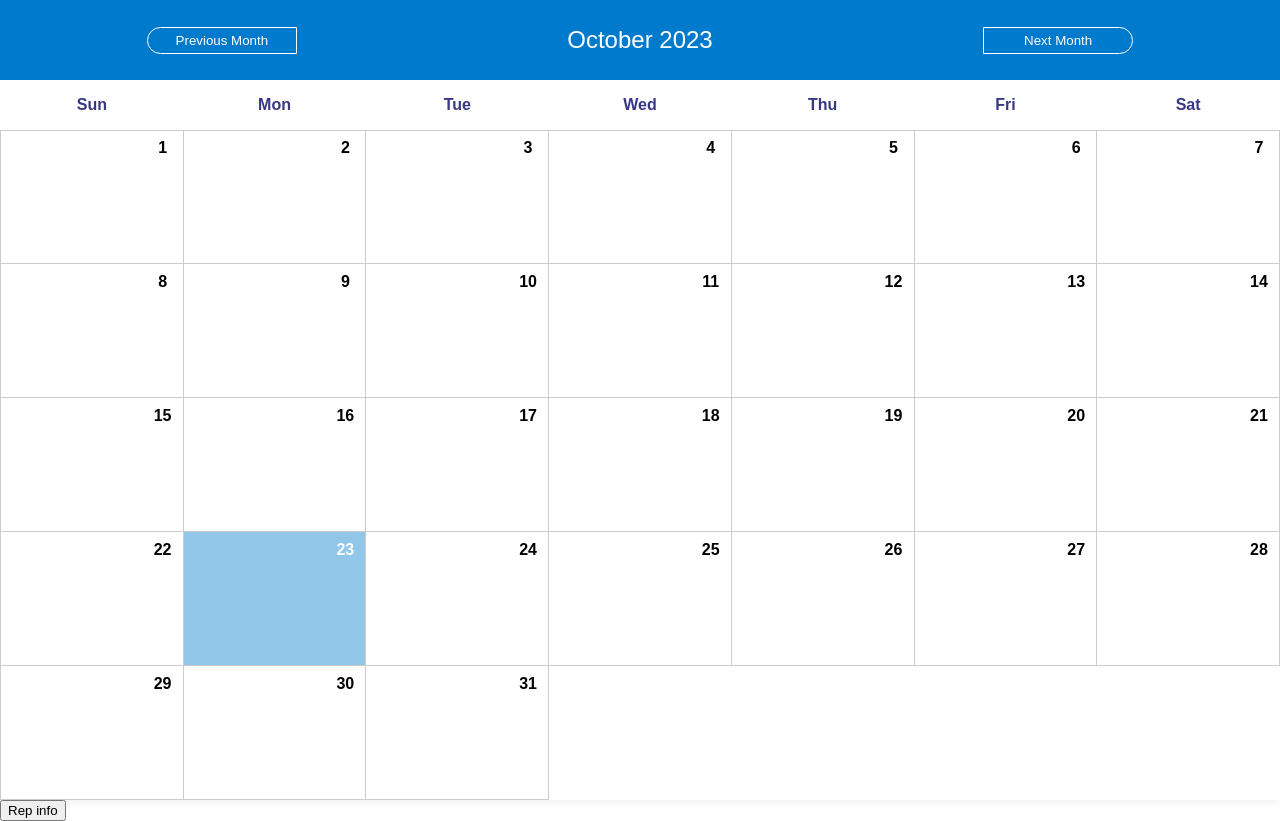
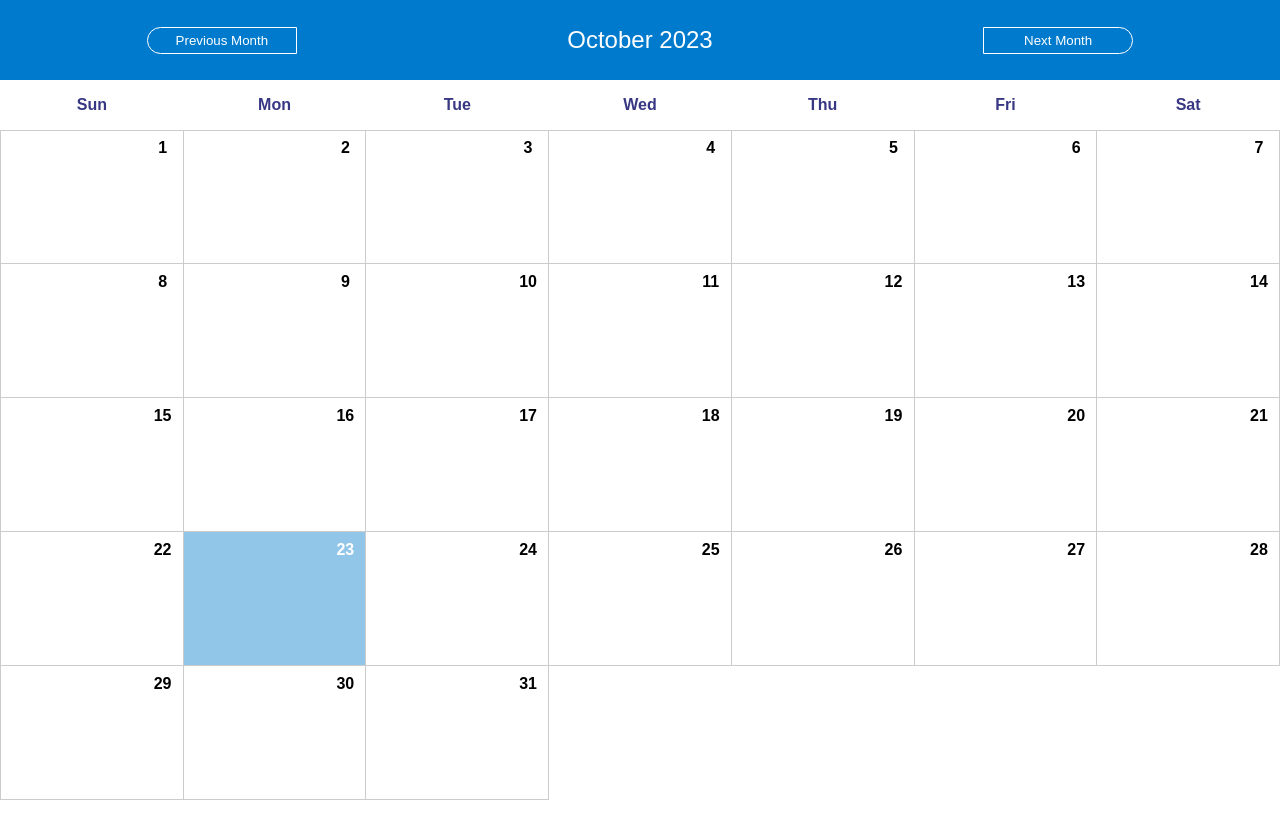
Before and after one commit to ltrzic12/b2match-task, a React (Create React App) app: page /1 in a window 1280 px wide. After the commit the page ends 800 px from the top, so only its background shows below. Built offline with nearby package versions, Linux system fonts and the light colour scheme; no server answers.

Commit message:
Changed readme file, deleted unused component

```diff
--- a/src/components/Calendar/Calendar.jsx
+++ b/src/components/Calendar/Calendar.jsx
@@ -66,9 +66,6 @@ const Calendar = () => {
       {commitStore.selectedCommitData && (
         <CommitData close={closeCommitData}></CommitData>
       )}
-      <span className='rep-button'>
-        <button onClick={handleClick}>Rep info</button>
-      </span>
     </div>
   );
 };
```
Also changed, not shown: 1 other file (tests, documents, lock files or other folders).
